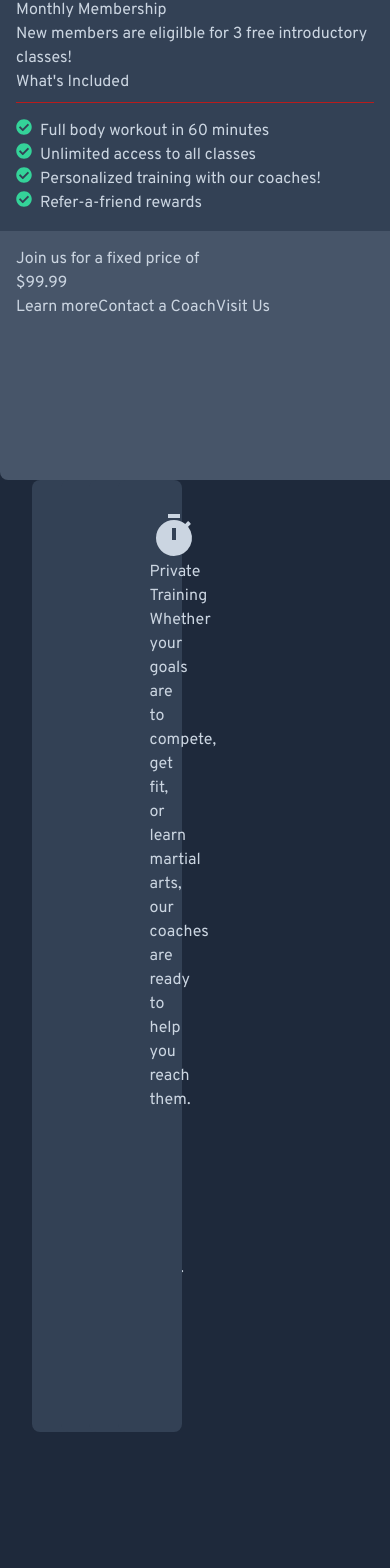
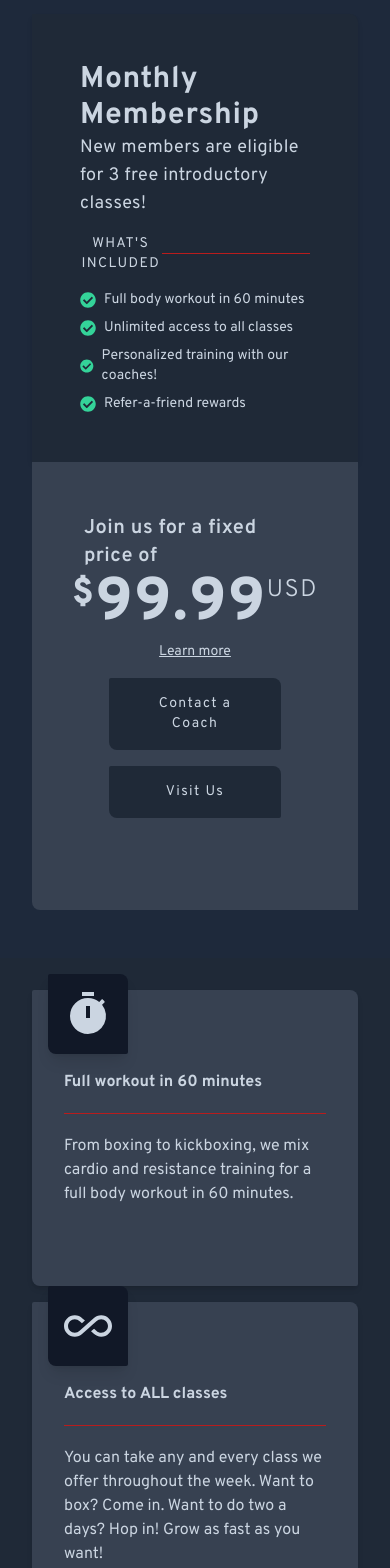
Before and after one commit to allanlalangan/martial-masters-academy, a Next.js app: page / in a window 390 px wide. Shown: the part 1874-3442 px from the top of the page. Built offline with nearby package versions, Linux system fonts and the light colour scheme; a web font is replaced by a local one.

Commit message:
feat: update Features and Membership styles and responsive design

```diff
--- a/components/Features/Features.jsx
+++ b/components/Features/Features.jsx
@@ -3,35 +3,55 @@ import { FaAward } from 'react-icons/fa';
 
 const FeaturesGrid = () => {
   return (
-    <ul className='grid grid-cols-12 grid-rows-6 gap-4 px-8'>
-      <li className='bg-slate-700 lg:col-span-3 lg:row-span-6 p-8 rounded-lg '>
-        <MdTimer className='text-5xl' />
-        <h2>Full body workout in 60 minutes</h2>
-        <p>
+    <ul className='bg-gray-800 grid grid-cols-12 gap-4 p-8 my-12'>
+      <li className='relative grid grid-cols-12 grid-rows-5 bg-gray-700 h-full col-span-12 md:col-span-6 lg:col-span-3 p-8 rounded-lg rounded-tl-sm rounded-br-sm rounded-tr-lg rounded-bl-lg pt-16 shadow-md'>
+        <figure className='absolute bg-gray-900 left-[1rem] top-[-1rem] p-4 w-fit rounded-tl-sm rounded-br-sm rounded-tr-lg rounded-bl-lg shadow-lg'>
+          <MdTimer className='text-5xl' />
+        </figure>
+        <h2 className='flex items-center col-span-12 row-span-1 font-bold pt-4'>
+          Full workout in 60 minutes
+        </h2>
+        <div className='col-span-12 row-span-1 w-full h-[1px] bg-primary-700 my-auto'></div>
+        <p className='col-span-12 row-span-3'>
           From boxing to kickboxing, we mix cardio and resistance training for a
           full body workout in 60 minutes.
         </p>
       </li>
-      <li className='bg-slate-700 lg:col-span-3 lg:row-span-6 p-8 rounded-lg '>
-        <MdAllInclusive className='text-5xl' />
-        <h2>Access to ALL classes</h2>
-        <p>
+      <li className='relative grid grid-cols-12 grid-rows-5 bg-gray-700 h-full col-span-12 md:col-span-6 lg:col-span-3 p-8 rounded-lg rounded-tl-sm rounded-br-sm rounded-tr-lg rounded-bl-lg pt-16 shadow-md'>
+        <figure className='absolute bg-gray-900 left-[1rem] top-[-1rem] p-4 w-fit rounded-tl-sm rounded-br-sm rounded-tr-lg rounded-bl-lg shadow-lg'>
+          <MdAllInclusive className='text-5xl' />
+        </figure>
+        <h2 className='flex items-center col-span-12 row-span-1 font-bold pt-4'>
+          Access to ALL classes
+        </h2>
+        <div className='col-span-12 row-span-1 w-full h-[1px] bg-primary-700 my-auto'></div>
+        <p className='col-span-12 row-span-3'>
           You can take any and every class we offer throughout the week. Want to
           box? Come in. Want to do two a days? Hop in! Grow as fast as you want!
         </p>
       </li>
-      <li className='bg-slate-700 lg:col-span-3 lg:row-span-6 p-8 rounded-lg '>
-        <FaAward className='text-5xl' />
-        <h2>Refer-a-friend rewards</h2>
-        <p>
+      <li className='relative grid grid-cols-12 grid-rows-5 bg-gray-700 h-full col-span-12 md:col-span-6 lg:col-span-3 p-8 rounded-lg rounded-tl-sm rounded-br-sm rounded-tr-lg rounded-bl-lg pt-16 shadow-md'>
+        <figure className='absolute bg-gray-900 left-[1rem] top-[-1rem] p-4 w-fit rounded-tl-sm rounded-br-sm rounded-tr-lg rounded-bl-lg shadow-lg'>
+          <FaAward className='text-5xl' />
+        </figure>
+        <h2 className='flex items-center col-span-12 row-span-1 font-bold pt-4'>
+          Refer-a-friend rewards
+        </h2>
+        <div className='col-span-12 row-span-1 w-full h-[1px] bg-primary-700 my-auto'></div>
+        <p className='col-span-12 row-span-3'>
           We know it{"'"}s not easy to train by yourself. Bring in a friend with
           you to class and receive a free private session with our coaches.
         </p>
       </li>
-      <li className='bg-slate-700 lg:col-span-3 lg:row-span-6 p-8 rounded-lg '>
-        <MdTimer className='text-5xl' />
-        <h2>Private Training</h2>
-        <p>
+      <li className='relative grid grid-cols-12 grid-rows-5 bg-gray-700 h-full col-span-12 md:col-span-6 lg:col-span-3 p-8 rounded-lg rounded-tl-sm rounded-br-sm rounded-tr-lg rounded-bl-lg pt-16 shadow-md'>
+        <figure className='absolute bg-gray-900 left-[1rem] top-[-1rem] p-4 w-fit rounded-tl-sm rounded-br-sm rounded-tr-lg rounded-bl-lg shadow-lg'>
+          <MdTimer className='text-5xl' />
+        </figure>
+        <h2 className='flex items-center col-span-12 row-span-1 font-bold pt-4'>
+          Private Training
+        </h2>
+        <div className='col-span-12 row-span-1 w-full h-[1px] bg-primary-700 my-auto'></div>
+        <p className='col-span-12 row-span-3'>
           Whether your goals are to compete, get fit, or learn martial arts, our
           coaches are ready to help you reach them.
         </p>
--- a/components/Membership/Membership.jsx
+++ b/components/Membership/Membership.jsx
@@ -2,44 +2,58 @@ import { FaCheckCircle } from 'react-icons/fa';
 
 const Membership = () => {
   return (
-    <section className='grid grid-cols-12 grid-rows-6'>
-      <article className='rounded-tr-lg lg:rounded-r-none lg:rounded-bl-lg col-span-12 row-span-3 lg:col-span-6 lg:row-span-6 bg-slate-700 p-4'>
-        <h1>{`Monthly Membership`}</h1>
-        <h2>New members are eligilble for 3 free introductory classes!</h2>
-        <aside>
-          <h3>{`What's Included`}</h3>
-          <div className='h-[1px] bg-primary-700 mt-2 mb-4'></div>
+    <section className='grid grid-cols-12 grid-rows-6 m-8'>
+      <article className='flex flex-col justify-evenly rounded-tr-lg lg:rounded-r-none lg:rounded-bl-lg col-span-12 row-span-3 lg:col-span-8 lg:row-span-6 bg-gray-800 p-12 shadow-md'>
+        <h3 className='text-3xl font-bold tracking-wide'>Monthly Membership</h3>
+        <h3 className='text-lg tracking-wide'>
+          New members are eligible for 3 free introductory classes!
+        </h3>
+        <aside className='flex items-center my-4'>
+          <h3 className='w-[55%] tracking-widest uppercase text-sm text-center'>{`What's Included`}</h3>
+          <div className='w-full h-[1px] bg-primary-700'></div>
         </aside>
-        <ul className='grid grid-cols-12 grid-rows-6'>
-          <li className='col-span-12 row-span-3 lg:col-span-6 lg:row-span-3 flex'>
+        <ul className='grid grid-cols-12 gap-2'>
+          <li className='col-span-12 lg:col-span-6 flex justify-start items-center w-full'>
             <FaCheckCircle className='text-emerald-400' />
-            <span className='pl-2'>Full body workout in 60 minutes</span>
+            <span className='text-sm pl-2'>
+              Full body workout in 60 minutes
+            </span>
           </li>
-          <li className='col-span-12 row-span-3 lg:col-span-6 lg:row-span-3 flex'>
+          <li className='col-span-12 lg:col-span-6 flex justify-start items-center w-full'>
             <FaCheckCircle className='text-emerald-400' />
-            <span className='pl-2'>Unlimited access to all classes</span>
+            <span className='text-sm pl-2'>
+              Unlimited access to all classes
+            </span>
           </li>
-          <li className='col-span-12 row-span-3 lg:col-span-6 lg:row-span-3 flex'>
+          <li className='col-span-12 lg:col-span-6 flex justify-start items-center w-full'>
             <FaCheckCircle className='text-emerald-400' />
-            <span className='pl-2'>
+            <span className='text-sm pl-2'>
               Personalized training with our coaches!
             </span>
           </li>
-          <li className='col-span-12 row-span-3 lg:col-span-6 lg:row-span-3 flex'>
+
+          <li className='col-span-12 lg:col-span-6 flex justify-start items-center w-full'>
             <FaCheckCircle className='text-emerald-400' />
-            <span className='pl-2'>Refer-a-friend rewards</span>
+            <span className='text-sm pl-2'>Refer-a-friend rewards</span>
           </li>
         </ul>
       </article>
-      <article className='rounded-bl-lg lg:rounded-l-none lg:rounded-tr-lg col-span-12 row-span-3 lg:col-span-6 lg:row-span-6 bg-slate-600 p-4'>
-        <h2>Join us for a fixed price of</h2>
-        <h1>
-          <span>$</span>99.99
-        </h1>
-        <div>
-          <span>Learn more</span>
-          <button>Contact a Coach</button>
-          <button>Visit Us</button>
+      <article className='flex flex-col items-center rounded-bl-lg lg:rounded-l-none lg:rounded-tr-lg col-span-12 row-span-3 lg:col-span-4 lg:row-span-6 bg-gray-700 p-12'>
+        <h2 className='p-1 text-xl font-semibold tracking-wide'>
+          Join us for a fixed price of
+        </h2>
+        <h2 className='text-6xl font-extrabold flex items-start tracking-wide'>
+          <span className='text-4xl h-full my-auto'>$</span>99.99
+          <span className='font-light text-2xl'>USD</span>
+        </h2>
+        <div className='w-full flex flex-col items-center'>
+          <span className='underline text-sm p-2'>Learn more</span>
+          <button className='w-[75%] rounded-bl-lg rounded-br-sm rounded-tr-lg rounded-tl-sm bg-gray-800 text-sm px-8 py-4 hover:brightness-110 my-2 mx-auto transition tracking-widest'>
+            Contact a Coach
+          </button>
+          <button className='w-[75%] rounded-bl-lg rounded-br-sm rounded-tr-lg rounded-tl-sm bg-gray-800 text-sm px-8 py-4 hover:brightness-110 my-2 mx-auto transition tracking-widest'>
+            Visit Us
+          </button>
         </div>
       </article>
     </section>
```
